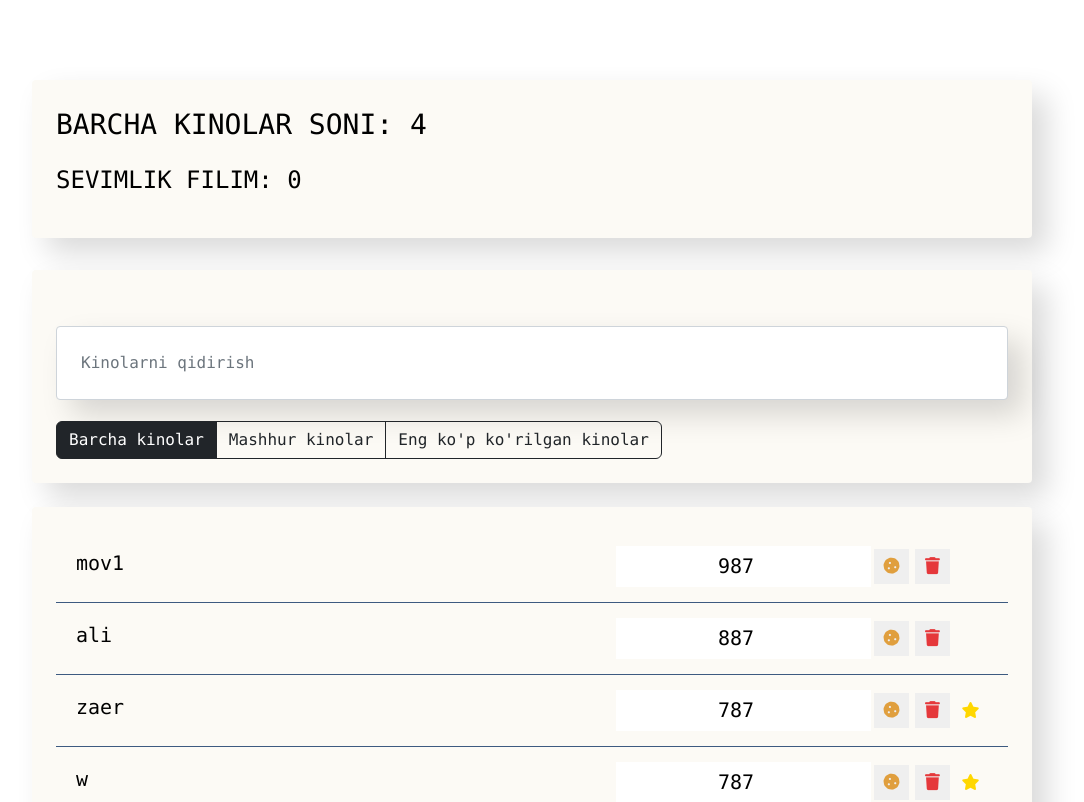
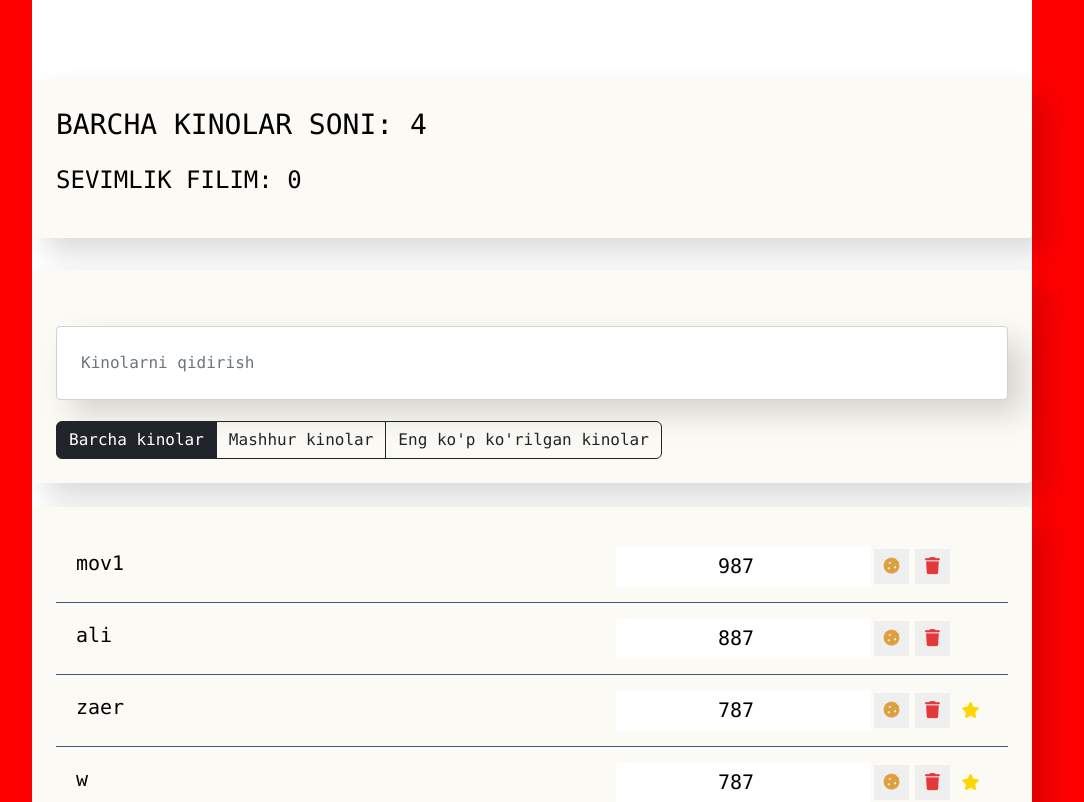
Before and after one commit to Mrkhan14/React-App-01, a React (Create React App) app: page / in a window 1280 px wide. Shown: the top 802 px of the page, without its empty margins (108-1192 px from the left). Built offline with nearby package versions, Linux system fonts and the light colour scheme.

Commit message:
#22. Inline style va SCSS

```diff
--- a/package.json
+++ b/package.json
@@ -9,6 +9,7 @@
     "react": "^18.2.0",
     "react-dom": "^18.2.0",
     "react-scripts": "5.0.1",
+    "sass": "^1.70.0",
     "uuid": "^9.0.1",
     "web-vitals": "^2.1.0"
   },
--- a/src/components/app/App.js
+++ b/src/components/app/App.js
@@ -6,7 +6,7 @@ import MovieList from '../movie-list/movie-list'
 import MoviesAddForm from '../movies-add-form/movies-add-form'
 import SearchPanel from '../search-panel/search-panel'
 import { v4 as uuidv4 } from 'uuid';
-import './app.css'
+import './App.css'
 class App extends  Component{
 	constructor(props) {
 		super(props)
--- a/src/index.css
+++ /dev/null
@@ -1,5 +0,0 @@
-* {
-  margin: 0;
-  padding: 0;
-  box-sizing: border-box;
-}
--- a/src/index.js
+++ b/src/index.js
@@ -1,7 +1,7 @@
 import React, { StrictMode } from 'react'
 import ReactDOM from 'react-dom/client'
-import './index.css'
-import App from './components/app/app'
+import './index.scss'
+import App from './components/app/App'
 
 const root = ReactDOM.createRoot(document.getElementById('root'))
 root.render(
--- /dev/null
+++ b/src/index.scss
@@ -0,0 +1,9 @@
+@import "./variables";
+* {
+  margin: 0;
+  padding: 0;
+  box-sizing: border-box;
+}
+body{
+  background-color: $bodyBgC;
+}
--- /dev/null
+++ b/src/variables.scss
@@ -0,0 +1 @@
+$bodyBgC: red;
```
Also changed, not shown: 1 other file (tests, documents, lock files or other folders).
